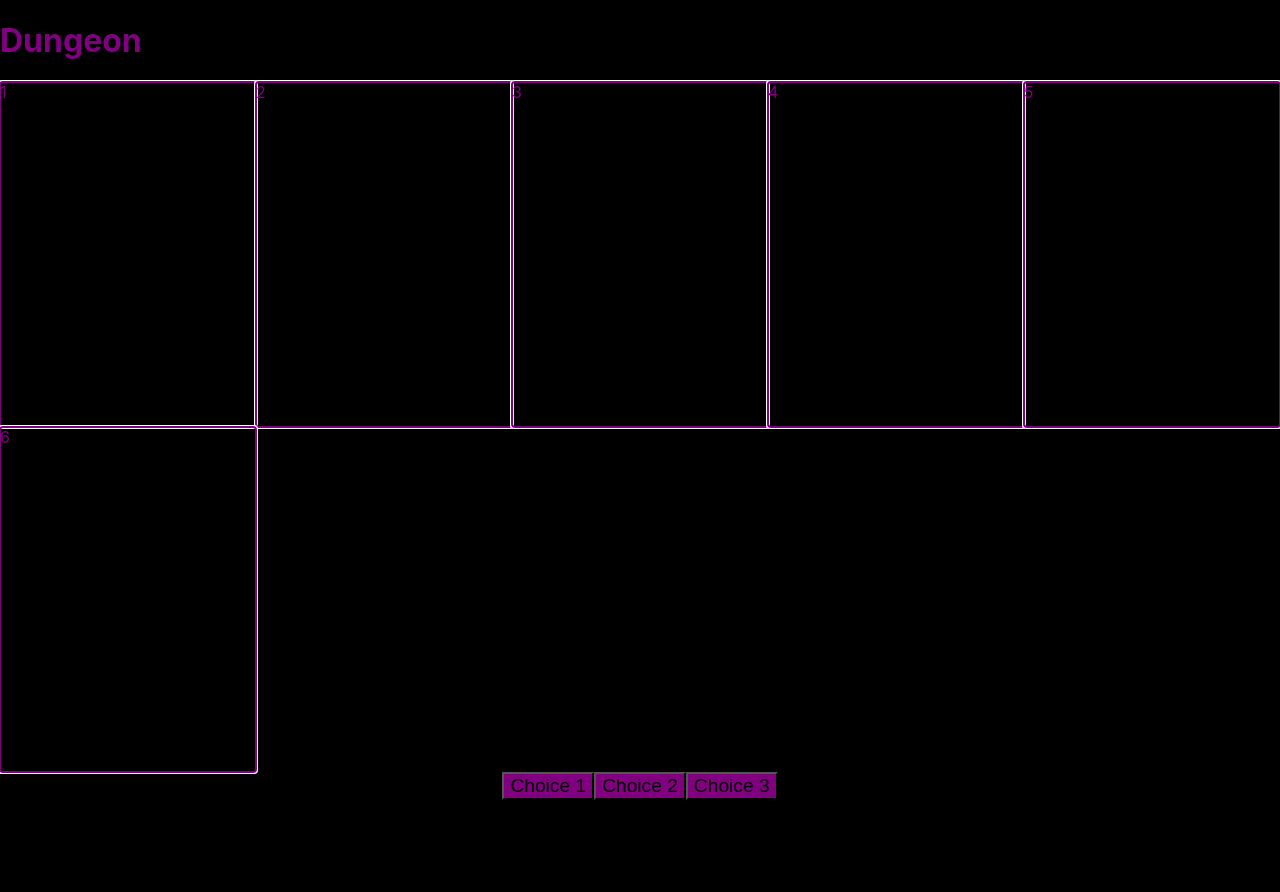
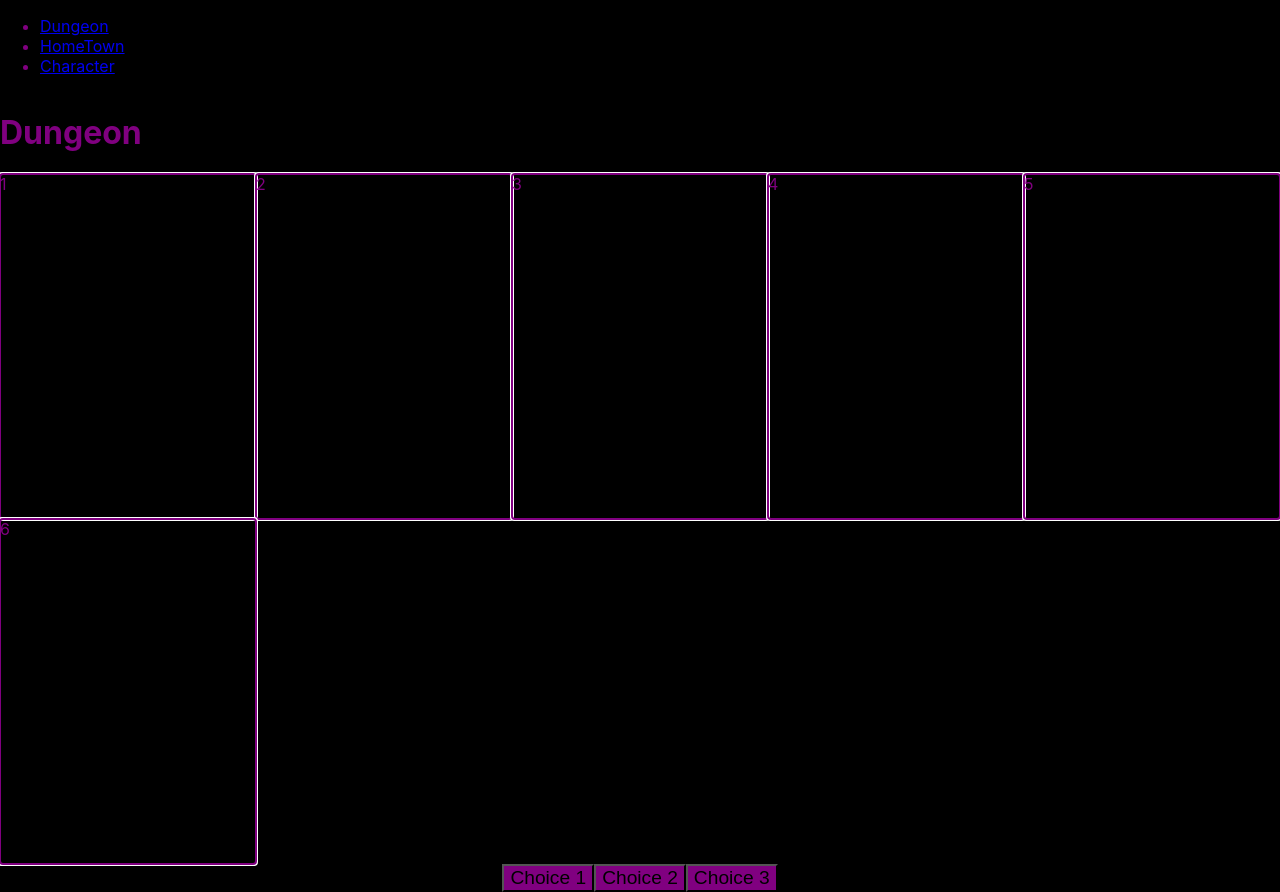
Before and after one commit to paynejj/cs4279-project, a React (Create React App) app in the folder project/: page /dungeon in a window 1280 px wide. Before the commit the page ends 800 px from the top, so only its background shows below. Built offline with nearby package versions, Linux system fonts and the light colour scheme.

Commit message:
SideBar/Routing implementation

```diff
--- a/project/package.json
+++ b/project/package.json
@@ -1,5 +1,6 @@
 {
   "name": "project",
+  "homepage": "./",
   "version": "0.1.0",
   "private": true,
   "main": "public/electron.ts",
@@ -19,6 +20,7 @@
     "react": "^18.2.0",
     "react-bootstrap": "^2.7.0",
     "react-dom": "^18.2.0",
+    "react-router-dom": "^6.8.0",
     "react-scripts": "5.0.1",
     "styled-components": "^5.3.6",
     "typescript": "^4.9.4",
--- a/project/src/App.tsx
+++ b/project/src/App.tsx
@@ -1,13 +1,20 @@
-import React from 'react';
+import { BrowserRouter, Route, Routes } from "react-router-dom";
 import CharacterUi from './character/CharacterUi';
-import logo from './logo.svg';
-import './App.css';
 import DungeonUI from './Dungeon/DungeonUI';
 import Hometown from './Hometown';
-
+import SideBar from "./SideBar/sidebar";
 function App() {
   return (
-    <DungeonUI />
+    <BrowserRouter>
+    <>
+      <SideBar/>
+      <Routes>
+        <Route path="/character" element={<CharacterUi/>}/>
+        <Route path="/dungeon" element= {<DungeonUI />}/>
+        <Route path="/hometown" element= {<Hometown />}/>
+      </Routes>
+    </>
+    </BrowserRouter>
   );
 }
 
--- /dev/null
+++ b/project/src/SideBar/sidebar.css
@@ -0,0 +1,3 @@
+.sidebar {
+    background-color: white;
+}
--- /dev/null
+++ b/project/src/SideBar/sidebar.tsx
@@ -0,0 +1,14 @@
+
+function SideBar() {
+    return (
+        <div className="sidebar">
+            <ul>
+                <li><a href="/dungeon">Dungeon</a></li>
+                <li><a href="/hometown">HomeTown</a></li>
+                <li><a href="/character">Character</a></li>
+            </ul>
+        </div>
+    );
+}
+
+export default SideBar;
--- a/project/src/character/CharacterUi.tsx
+++ b/project/src/character/CharacterUi.tsx
@@ -3,20 +3,16 @@ import TableBody from "@mui/material/TableBody";
 import Typography from "@mui/material/Typography";
 
 
-export function characterUi(): React.ReactElement {
+function CharacterUi() {
 
-    return(
+    return (
+        <div>
 
-    <>
-        {<Typography>title</Typography>}
-          <TableBody>
-          </TableBody>
-    </>
-
-
-
+            <Typography>title</Typography>
+            <TableBody></TableBody>
+        </div>
     );
 
 }
 
-export default characterUi;
+export default CharacterUi;
--- a/project/src/index.tsx
+++ b/project/src/index.tsx
@@ -9,7 +9,7 @@ const root = ReactDOM.createRoot(
 );
 root.render(
   <React.StrictMode>
-    <App />
+      <App />
   </React.StrictMode>
 );
 
```
Also changed, not shown: 1 other file (tests, documents, lock files or other folders).
